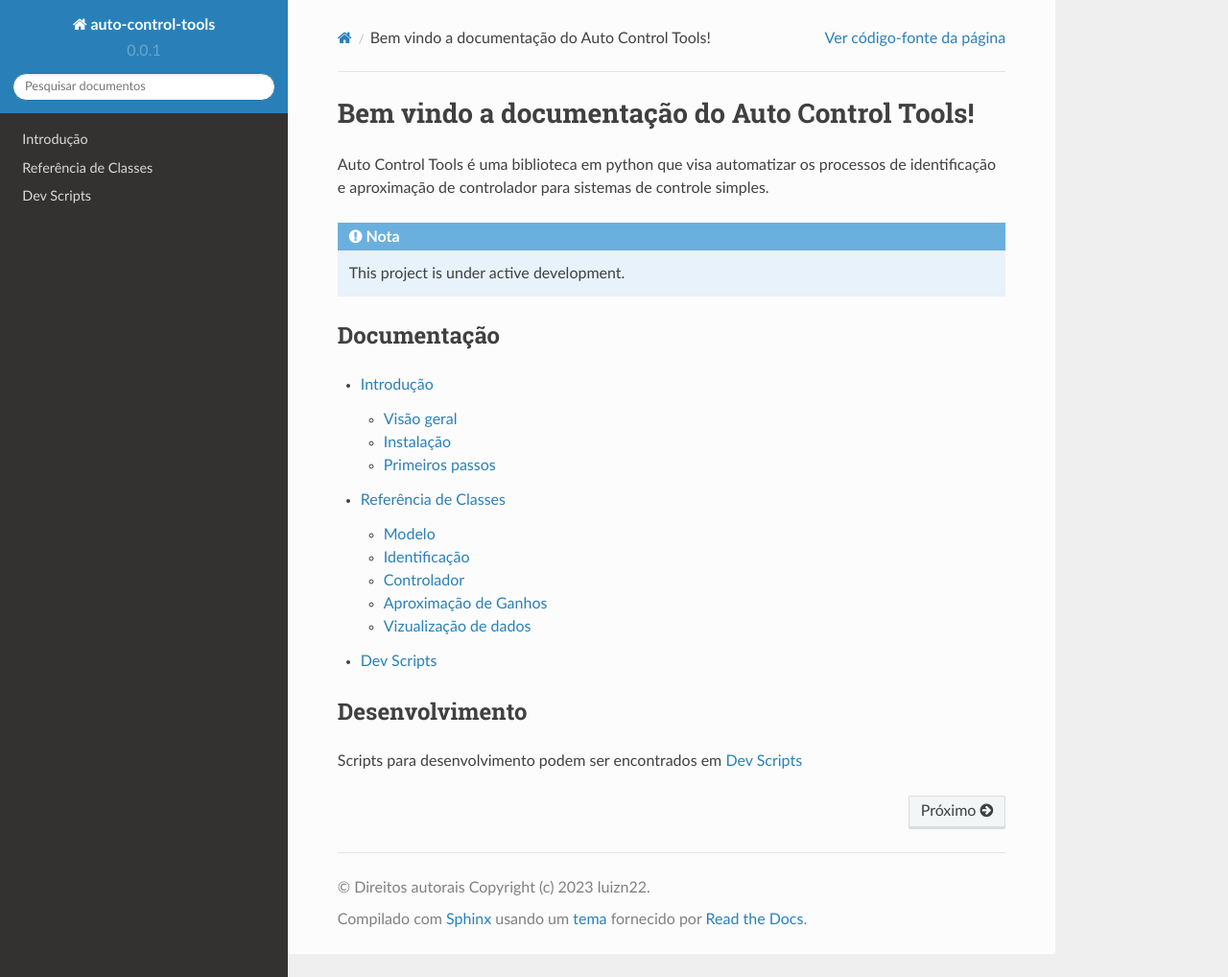
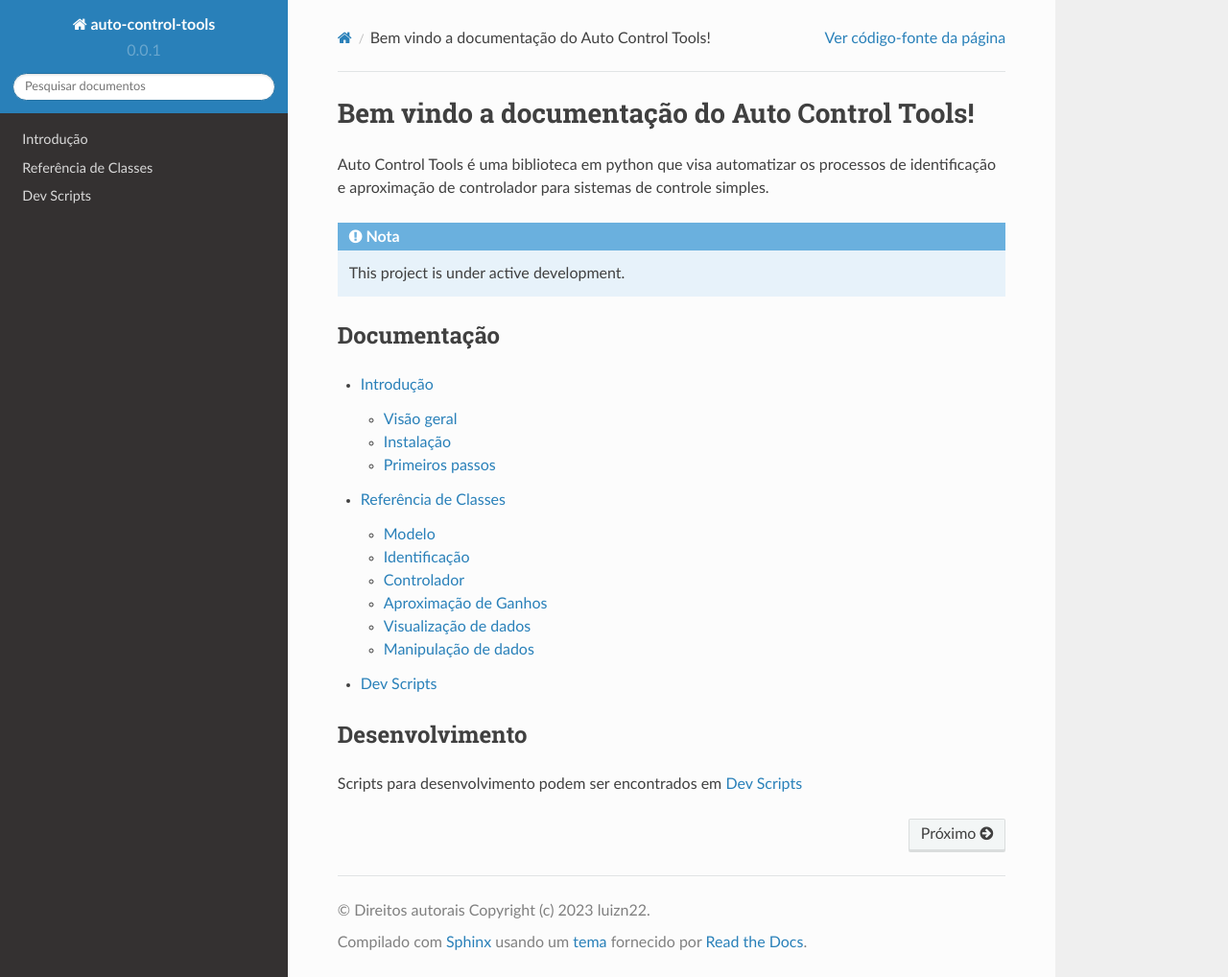
Before and after one commit to luizn22/auto-control-tools, a Sphinx documentation site: the page built from docs/source/index.rst, in a window 1280 px wide and 1018 px high. Shown: the whole window at 96% size. Built offline with Sphinx 7.4.7 and the Read the Docs theme 2.0.0, drawn with Linux system fonts in a browser that asks for light colours.

```diff
--- a/docs/source/auto_control_tools.rst
+++ b/docs/source/auto_control_tools.rst
@@ -70,7 +70,7 @@ Filler text for Aproximação de Ganhos Classes
     BaseControllerAproximation
 
 
-Vizualização de dados
+Visualização de dados
 =====================
 
 .. autosummary::
@@ -78,3 +78,14 @@ Vizualização de dados
    :template: custom-class-template.rst
 
     PlotUtils
+
+
+Manipulação de dados
+=====================
+
+.. autosummary::
+   :toctree: generated/
+   :template: custom-class-template.rst
+
+    DataInputUtils
+    DataUtils
```
Also changed, not shown: 1 other file.
